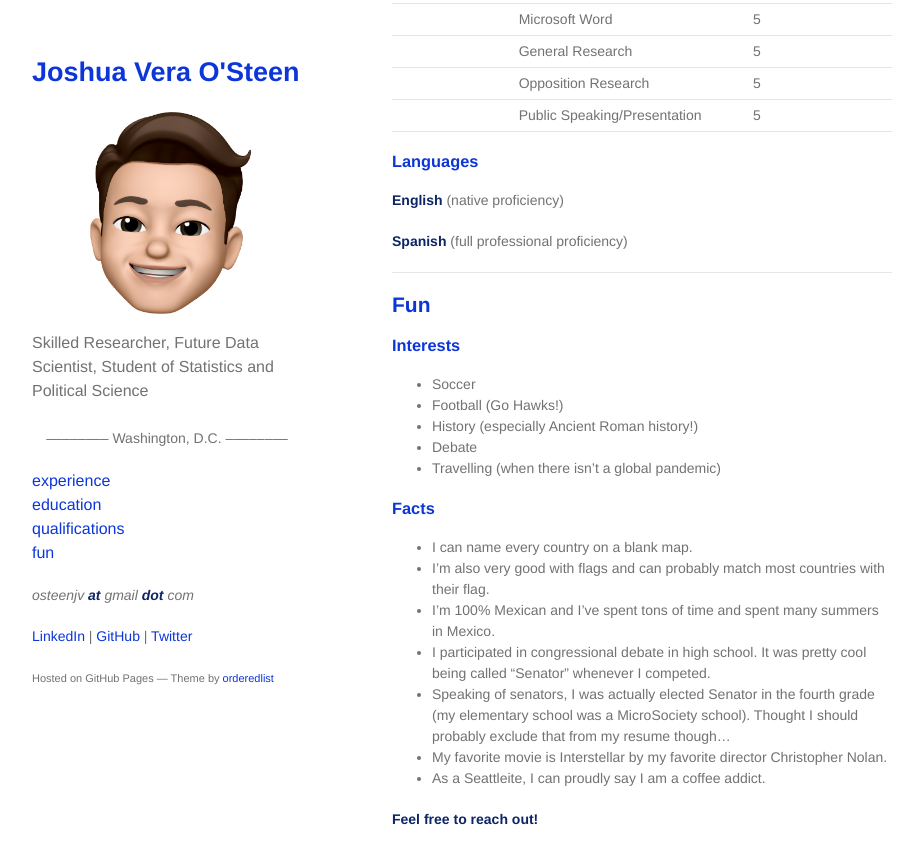
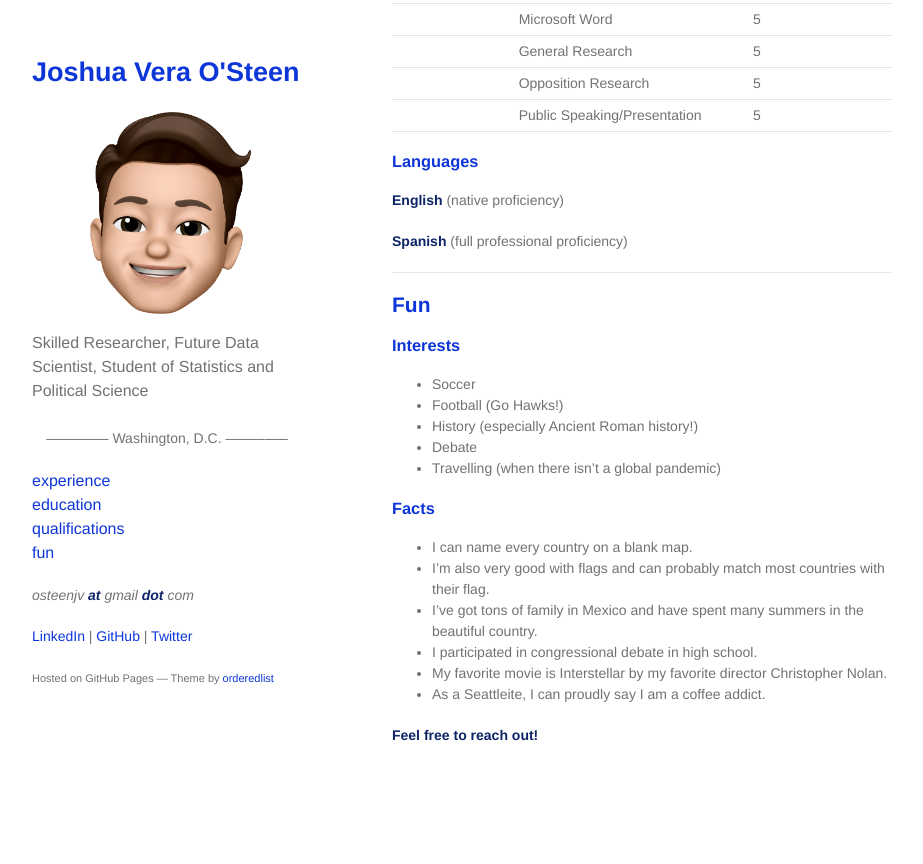
Before and after one commit to JVOsteen/JVOsteen.github.io, a Jekyll site: the page built from index.md, in a window 1280 px wide and 900 px high, scrolled down 2416 px. Shown: the top 864 px of the window, without its empty margins (178-1101 px from the left). Built offline with Jekyll 4.4.1, drawn with Linux system fonts in a browser that asks for light colours; our own code applies the rules of GitHub Pages for plain Markdown files; after the commit the page ends 3232 px from its top, so only the background shows below that.

Commit message:
Update index.md

```diff
--- a/index.md
+++ b/index.md
@@ -122,9 +122,8 @@ _*_ Course in progress
 
 * I can name every country on a blank map.
 * I'm also very good with flags and can probably match most countries with their flag.
-* I'm 100% Mexican and I've spent tons of time and spent many summers in Mexico.
-* I participated in congressional debate in high school. It was pretty cool being called "Senator" whenever I competed.
-* Speaking of senators, I was actually elected Senator in the fourth grade (my elementary school was a MicroSociety school). Thought I should probably exclude that from my resume though...
+* I've got tons of family in Mexico and have spent many summers in the beautiful country.
+* I participated in congressional debate in high school.
 * My favorite movie is Interstellar by my favorite director Christopher Nolan.
 * As a Seattleite, I can proudly say I am a coffee addict.
 
```
